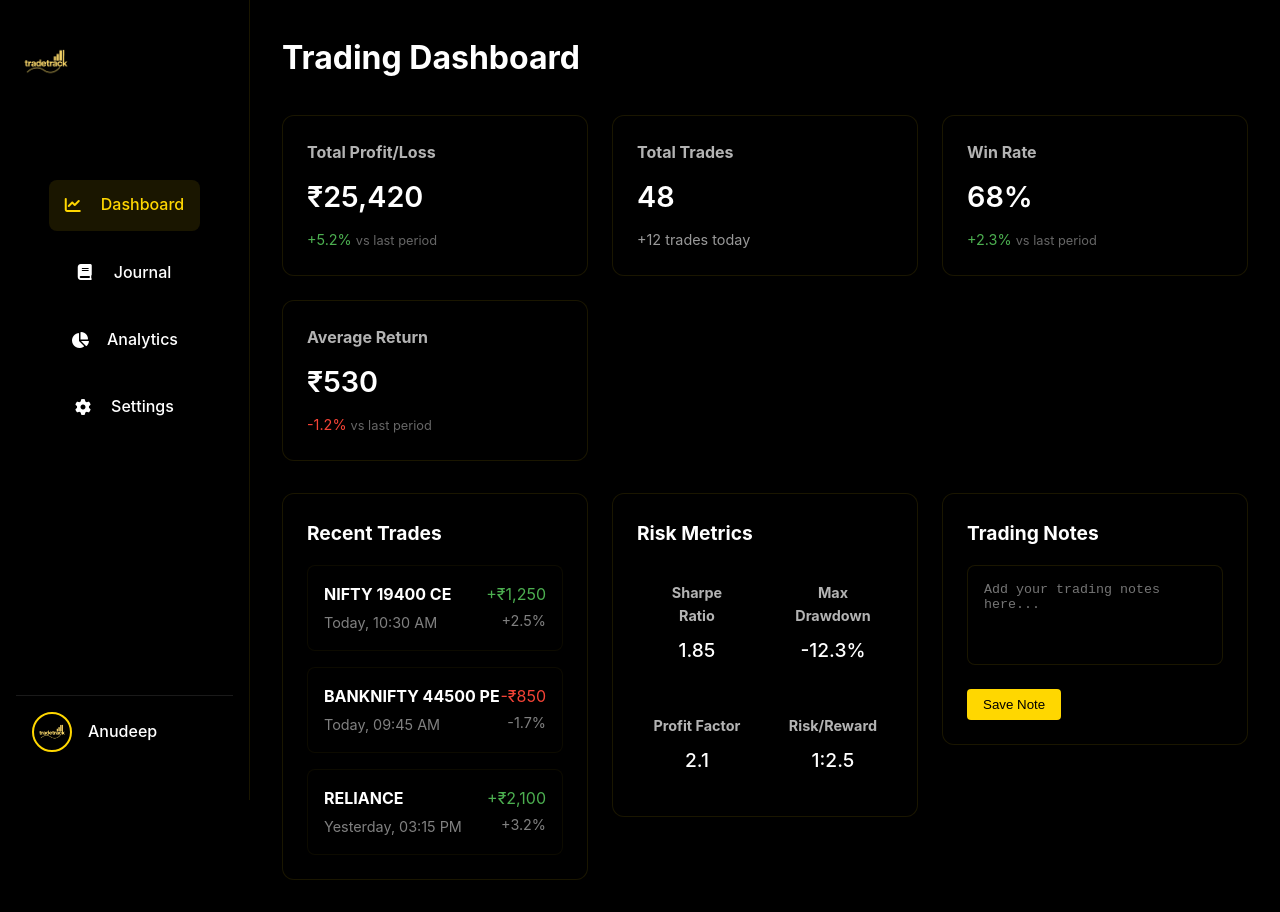
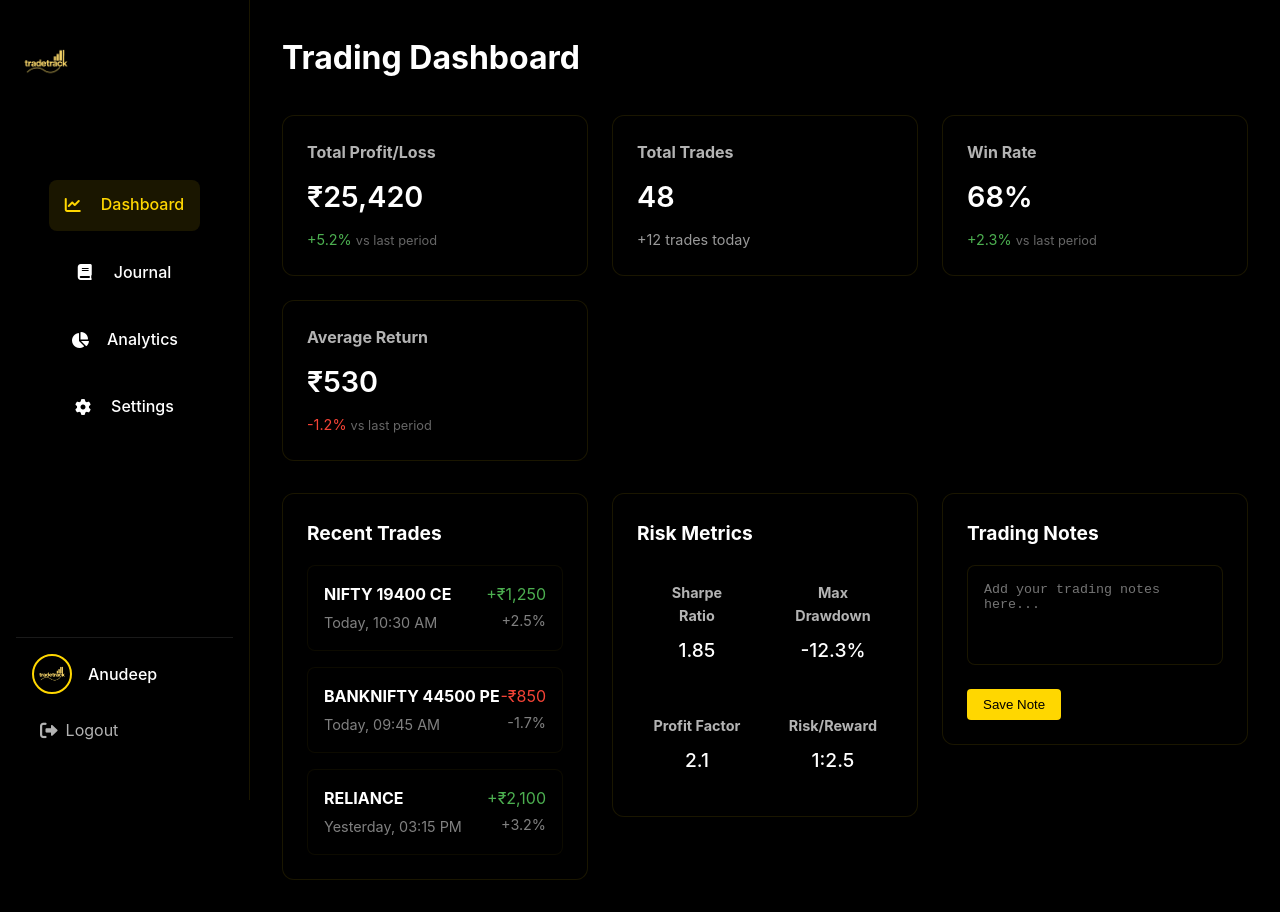
Before and after one commit to Anudeep-10878/TradeTrack, a plain HTML site: page dashboard.html in a window 1280 px wide. Drawn offline with Linux system fonts and the light colour scheme.

Commit message:
Update dashboard with logout functionality and styling improvements

```diff
--- a/dashboard.html
+++ b/dashboard.html
@@ -19,8 +19,14 @@
             <a href="#"><i class="fas fa-cog"></i> Settings</a>
         </div>
         <div class="user-profile">
-            <img src="logo.png" alt="Profile" class="profile-pic">
-            <span class="username">Anudeep</span>
+            <div class="user-info">
+                <img src="logo.png" alt="Profile" class="profile-pic">
+                <span class="username">Anudeep</span>
+            </div>
+            <a href="#" class="logout-btn" onclick="handleLogout()">
+                <i class="fas fa-sign-out-alt"></i>
+                <span>Logout</span>
+            </a>
         </div>
     </nav>
 
--- a/script.js
+++ b/script.js
@@ -198,3 +198,12 @@ document.addEventListener('DOMContentLoaded', () => {
         });
     }
 });
+
+function handleLogout() {
+    // Clear user data from localStorage
+    localStorage.removeItem('user');
+    localStorage.removeItem('token');
+
+    // Redirect to landing page
+    window.location.href = 'index.html';
+}
--- a/styles.css
+++ b/styles.css
@@ -647,10 +647,16 @@ footer {
 .user-profile {
     margin-top: auto;
     display: flex;
-    align-items: center;
+    flex-direction: column;
     gap: 1rem;
     padding: 1rem;
     border-top: 1px solid rgba(255, 255, 255, 0.1);
+}
+
+.user-info {
+    display: flex;
+    align-items: center;
+    gap: 1rem;
 }
 
 .user-profile .profile-pic {
@@ -663,6 +669,28 @@ footer {
 .user-profile .username {
     color: var(--text-color);
     font-weight: 500;
+}
+
+.logout-btn {
+    display: flex;
+    align-items: center;
+    gap: 0.5rem;
+    color: var(--text-color);
+    text-decoration: none;
+    padding: 0.5rem;
+    border-radius: 6px;
+    transition: all 0.3s ease;
+    opacity: 0.7;
+}
+
+.logout-btn:hover {
+    background-color: rgba(255, 215, 0, 0.1);
+    color: var(--primary-color);
+    opacity: 1;
+}
+
+.logout-btn i {
+    font-size: 1.1rem;
 }
 
 .dashboard-main {
@@ -879,8 +907,17 @@ footer {
     }
 
     .dashboard-nav .nav-links a span,
-    .user-profile .username {
+    .user-profile .username,
+    .logout-btn span {
         display: none;
+    }
+
+    .logout-btn {
+        justify-content: center;
+    }
+
+    .user-info {
+        justify-content: center;
     }
 
     .dashboard-main {
```
